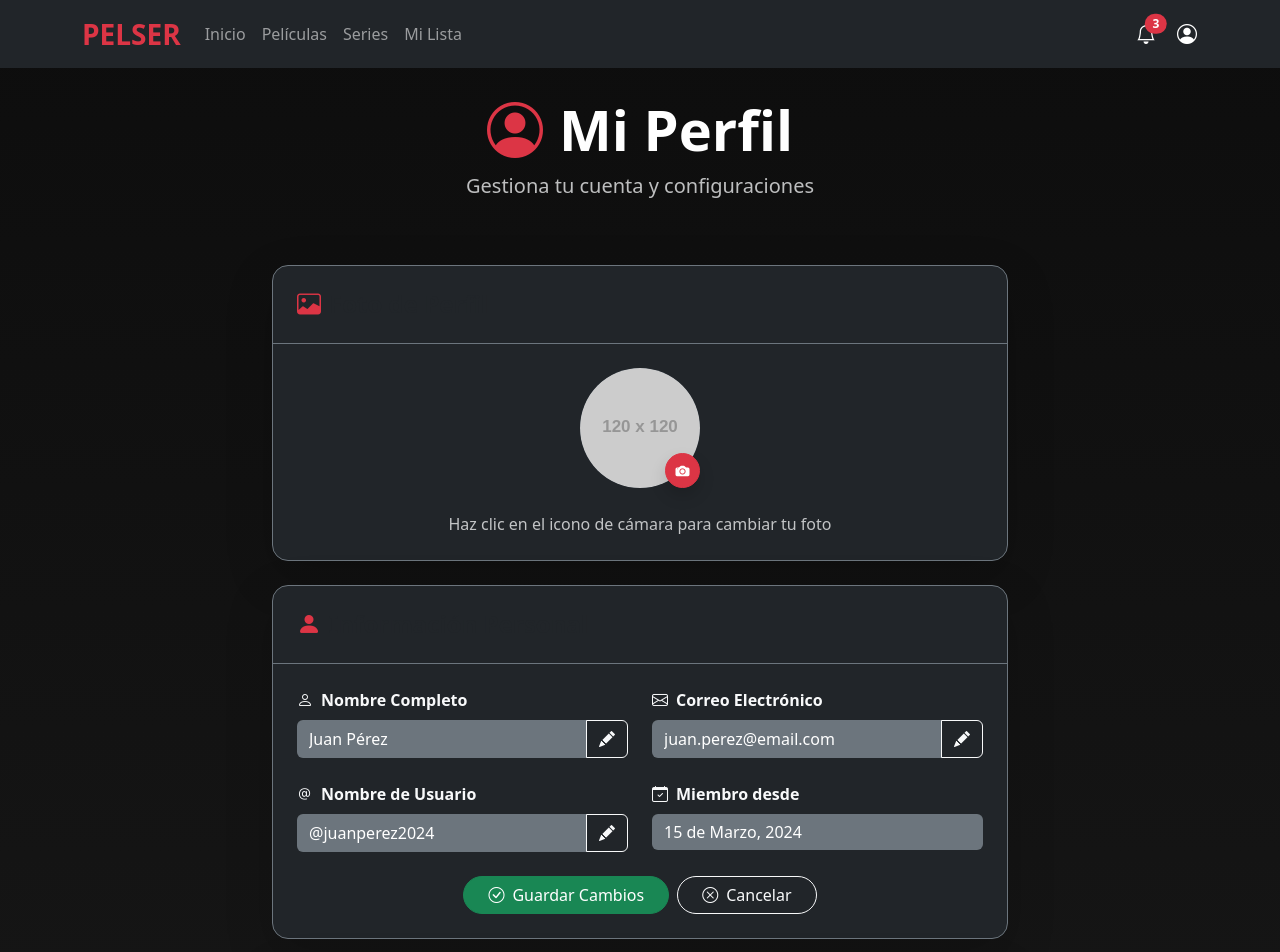
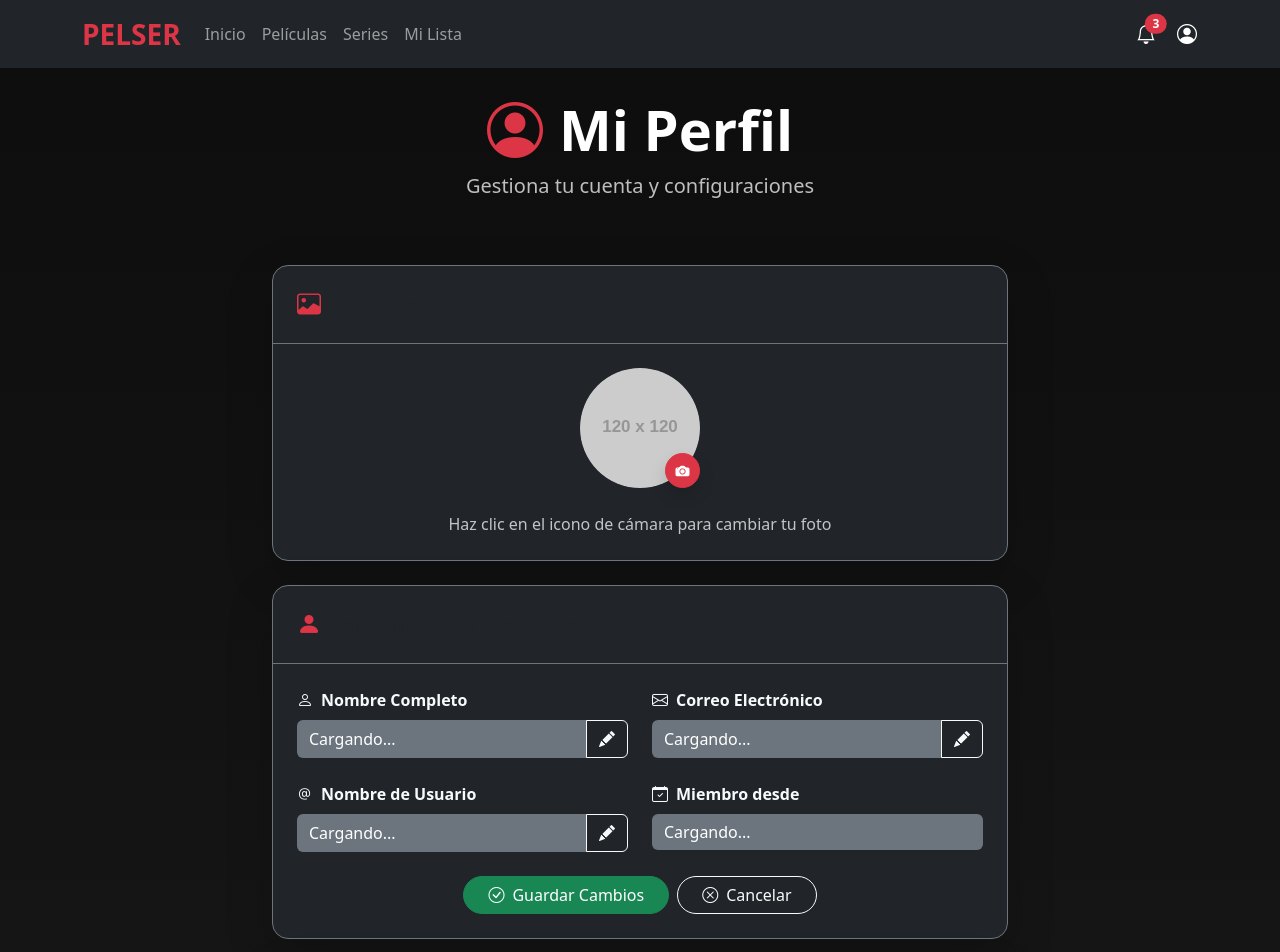
Before and after one commit to Pablodb22/PelSer, a Next.js app in the folder PelserNextjs/: page /componentes/configuracion in a window 1280 px wide. Shown: the top 952 px of the page. Built offline with nearby package versions, Linux system fonts and the light colour scheme.

Commit message:
Añadido encriptacion contraseña

```diff
--- a/PelserNextjs/package.json
+++ b/PelserNextjs/package.json
@@ -13,6 +13,7 @@
     "@emotion/styled": "^11.14.1",
     "@mui/material": "^7.3.2",
     "@supabase/supabase-js": "^2.74.0",
+    "bcryptjs": "^3.0.2",
     "bootstrap": "^5.3.8",
     "bootstrap-icons": "^1.13.1",
     "next": "15.5.2",
--- a/PelserNextjs/src/app/api/usuarios/login/route.ts
+++ b/PelserNextjs/src/app/api/usuarios/login/route.ts
@@ -1,16 +1,13 @@
-
 import { NextRequest, NextResponse } from 'next/server'
 import { createClient } from '@supabase/supabase-js'
+import bcrypt from 'bcryptjs' // <-- Importa bcryptjs
 
 const supabaseServer = createClient(
   process.env.NEXT_PUBLIC_SUPABASE_URL!,
   process.env.SUPABASE_SERVICE_ROLE_KEY!
 )
 
-
-
 export async function POST(req: NextRequest) {
-
   const { correo, contrasena } = await req.json()
 
   const { data: usuarios, error } = await supabaseServer
@@ -29,7 +26,8 @@ export async function POST(req: NextRequest) {
 
   const usuario = usuarios[0]
 
-    if (usuario.contrasena !== contrasena) {
+  const passwordMatch = await bcrypt.compare(contrasena, usuario.contrasena)
+  if (!passwordMatch) {
     return NextResponse.json({ ok: false, mensaje: 'Contraseña incorrecta' }, { status: 401 })
   }
 
--- a/PelserNextjs/src/app/componentes/configuracion/page.tsx
+++ b/PelserNextjs/src/app/componentes/configuracion/page.tsx
@@ -1,6 +1,21 @@
-"use client"; // si usas App Router de Next.js
+"use client";
+import React, { useEffect, useState } from "react";
+import "bootstrap/dist/css/bootstrap.min.css";
+import "bootstrap-icons/font/bootstrap-icons.css";
+import * as restServiceCliente from "../../servicios/cliente";
 
 export default function PerfilPage() {
+
+  const [user, setUser] = useState<any>(null);
+
+  useEffect(() => {
+    const storedUser = localStorage.getItem("usuario");
+    if (storedUser) {
+      setUser(JSON.parse(storedUser));
+    }
+  }, []);
+
+
   return (
     <div
       className="bg-dark text-white"
@@ -79,7 +94,7 @@ export default function PerfilPage() {
                       <input
                         type="text"
                         className="form-control bg-secondary text-white border-0"
-                        value="Juan Pérez"
+                        value={user ? `${user.nombre} ${user.apellidos}` : 'Cargando...'}
                         readOnly
                       />
                       <button className="btn btn-outline-light" type="button">
@@ -96,7 +111,7 @@ export default function PerfilPage() {
                       <input
                         type="email"
                         className="form-control bg-secondary text-white border-0"
-                        value="juan.perez@email.com"
+                        value={user ? `${user.correo}` : 'Cargando...'}
                         readOnly
                       />
                       <button className="btn btn-outline-light" type="button">
@@ -113,7 +128,7 @@ export default function PerfilPage() {
                       <input
                         type="text"
                         className="form-control bg-secondary text-white border-0"
-                        value="@juanperez2024"
+                        value={user ? `${user.nombre_usuario}` : 'Cargando...'}
                         readOnly
                       />
                       <button className="btn btn-outline-light" type="button">
@@ -129,7 +144,16 @@ export default function PerfilPage() {
                     <input
                       type="text"
                       className="form-control bg-secondary text-white border-0"
-                      value="15 de Marzo, 2024"
+                      value={
+                        user
+                          ? new Date(user.fecha_creacion).toLocaleDateString('es-ES', {
+                            day: '2-digit',
+                            month: '2-digit',
+                            year: 'numeric',
+                          })
+                          : 'Cargando...'
+                      }
+
                       readOnly
                     />
                   </div>
--- a/PelserNextjs/src/app/componentes/login/page.tsx
+++ b/PelserNextjs/src/app/componentes/login/page.tsx
@@ -6,12 +6,14 @@ import 'bootstrap-icons/font/bootstrap-icons.css'
 import Link from 'next/link'
 import Script from 'next/script'
 import * as restServiceCliente from '../../servicios/cliente';
+import { useRouter } from 'next/navigation'
 
 export default function LoginPage() {
   const [correo, setCorreo] = useState('')
   const [contrasena, setContrasena] = useState('')
   const [mensaje, setMensaje] = useState<string | null>(null)
   const [cargando, setCargando] = useState(false)
+  const router = useRouter()
 
   const handleLogin = async () => {
     setCargando(true)
@@ -22,6 +24,8 @@ export default function LoginPage() {
 
       if (res.ok) {
         setMensaje(`✅ Bienvenido, ${res.usuario.nombre_usuario}`)
+        localStorage.setItem('usuario', JSON.stringify(res.usuario))
+        router.push('/')
       } else {
         setMensaje(`❌ ${res.mensaje || 'Error al iniciar sesión'}`)
       }
```
Also changed, not shown: PelserNextjs/src/app/componentes/registro/page.tsx (+12 -7 lines). Lines whose indentation alone changed are shown as unchanged.
